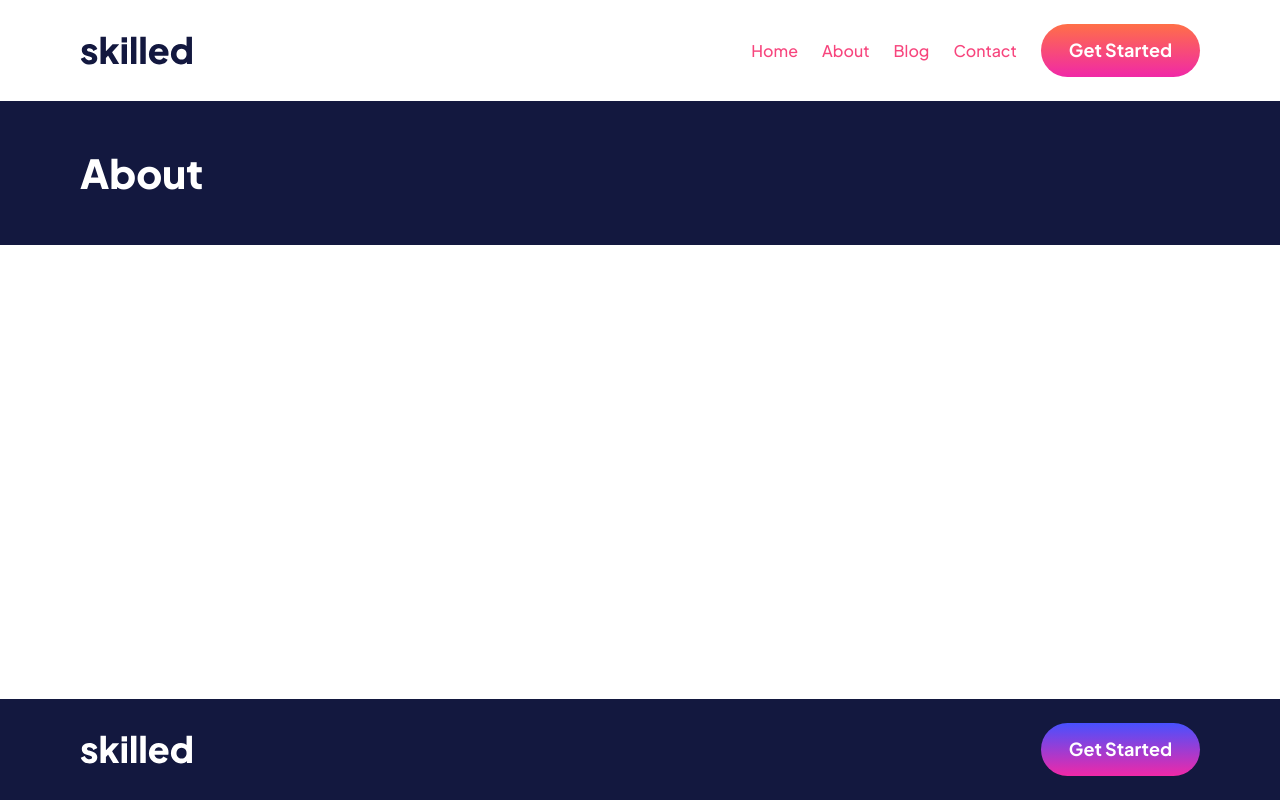
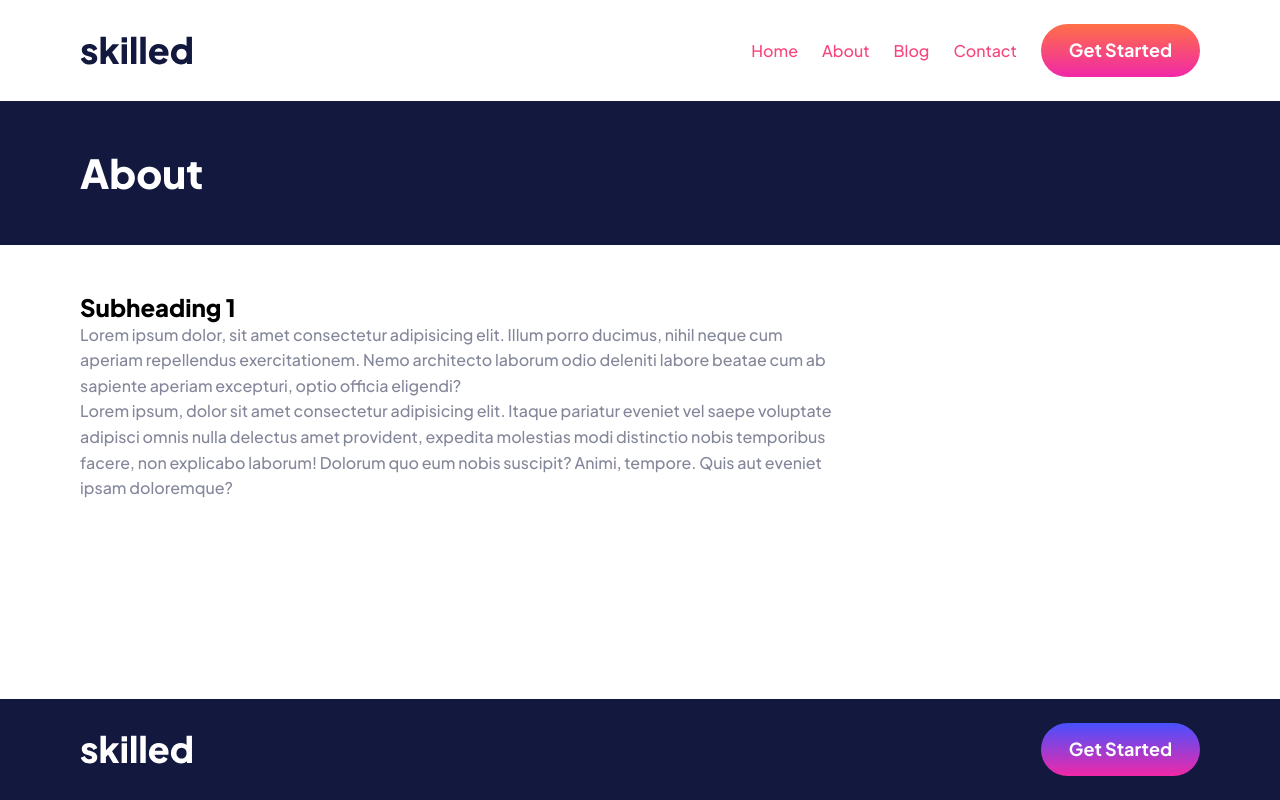
Before and after one commit to CheetingCheetah/Web-Dev-Svelte-Kit, a SvelteKit app: page /about in a window 1280 px wide. Built offline with nearby package versions, Linux system fonts and the light colour scheme.

Commit message:
Started adding section

```diff
--- a/src/routes/about/+page.svelte
+++ b/src/routes/about/+page.svelte
@@ -3,3 +3,15 @@
 </script>
 
 <Title name="About"/>
+
+<section>
+    <div class="outer">
+        <div class="inner">
+            <h2>Subheading 1</h2>
+
+            <p>Lorem ipsum dolor, sit amet consectetur adipisicing elit. Illum porro ducimus, nihil neque cum aperiam repellendus exercitationem. Nemo architecto laborum odio deleniti labore beatae cum ab sapiente aperiam excepturi, optio officia eligendi?</p>
+
+            <p>Lorem ipsum, dolor sit amet consectetur adipisicing elit. Itaque pariatur eveniet vel saepe voluptate adipisci omnis nulla delectus amet provident, expedita molestias modi distinctio nobis temporibus facere, non explicabo laborum! Dolorum quo eum nobis suscipit? Animi, tempore. Quis aut eveniet ipsam doloremque?</p>
+        </div>
+    </div>
+</section>
```
